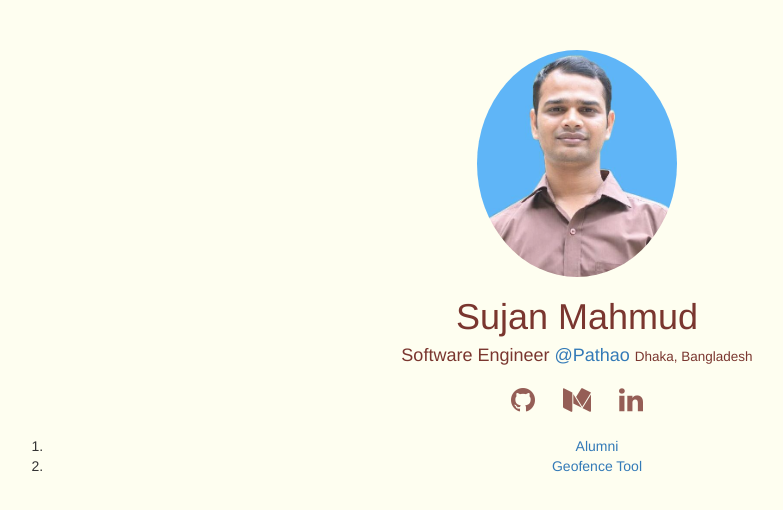
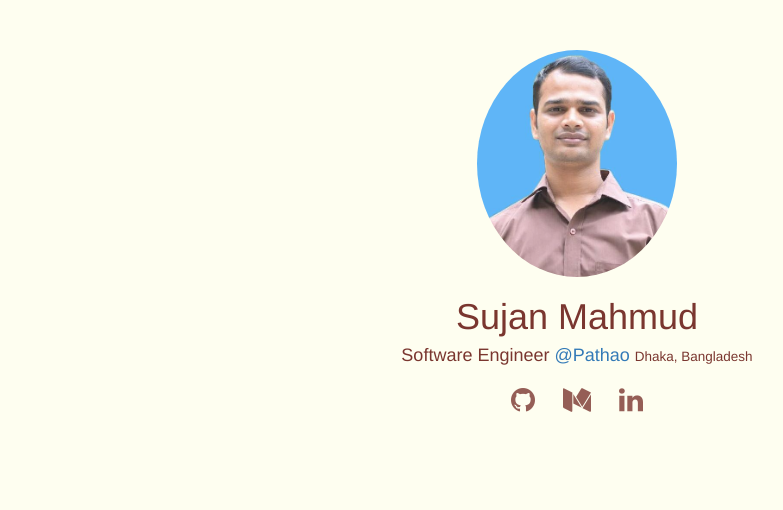
Before and after one commit to sujancse/sujancse.github.io, a plain HTML site: page index.html in a window 1280 px wide. Shown: the whole page, without its empty margins (63-846 px from the left). Drawn offline with nearby package versions, Linux system fonts and the light colour scheme; some icons are missing.

Commit message:
Update index.html

```diff
--- a/index.html
+++ b/index.html
@@ -25,11 +25,6 @@
             <li><a href="https://laracasts.com/@sujancse" target="_blank"><i class="fab fa-laravel"></i></a></li>
             <li><a href="https://www.linkedin.com/in/st8113/" target="_blank"><i class="fa fa-2x fa-linkedin"></i></a></li>
           </ul>
-
-        <ol>
-          <li><a href="https://github.com/sujancse" target="_blank">Alumni</a></li>
-          <li><a href="https://medium.com/@sujancse" target="_blank">Geofence Tool</a></li>
-        </ol>
         </div> <!-- content -->
       </div> <!-- row -->
     </div> <!-- container -->
```
